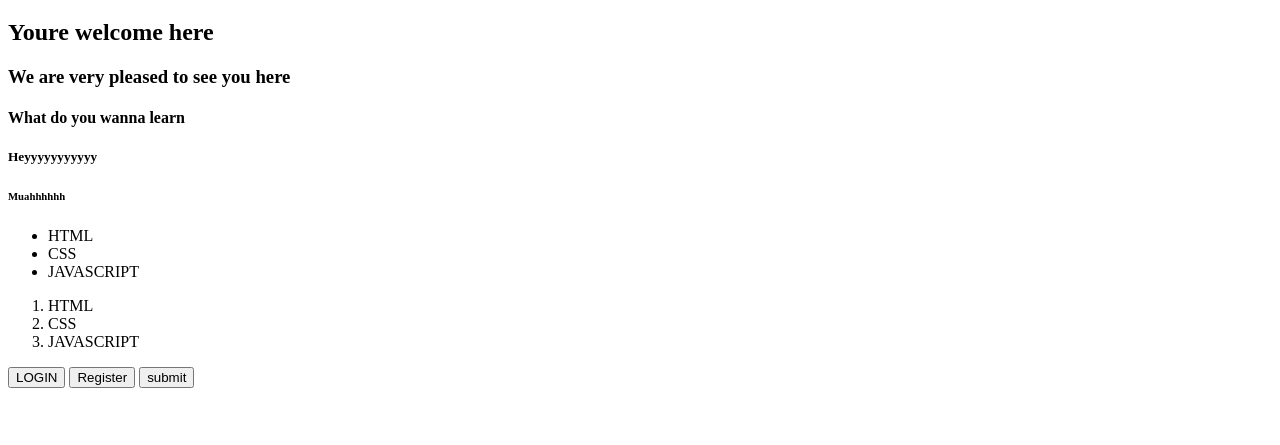
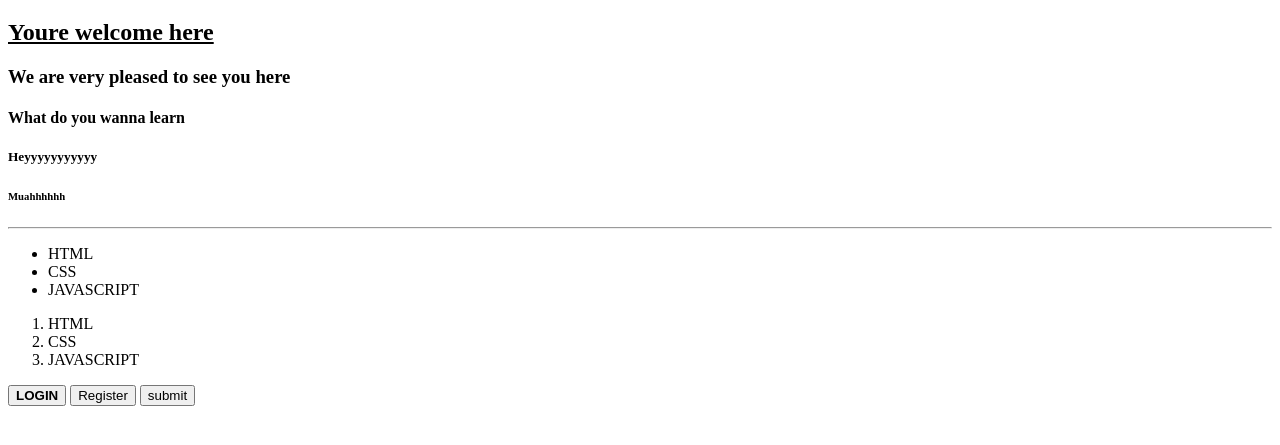
Before and after one commit to Adwoa-cell/T4G_lessonone, a plain HTML site: page index.html in a window 1280 px wide. Shown: the part 87-532 px from the top of the page. Drawn offline with Linux system fonts and the light colour scheme.

Commit message:
adding new features

```diff
--- a/index.html
+++ b/index.html
@@ -15,11 +15,11 @@
  <p></p>
  <p></p>
  <h1>Welcome to T4G</h1>
- <h2>Youre welcome here</h2>
+ <h2><u>Youre welcome here</u></h2>
  <h3>We are very pleased to see you here</h3>
  <h4>What do you wanna learn</h4>
  <h5>Heyyyyyyyyyyy</h5>
- <h6>Muahhhhhh</h6>
+ <h6>Muahhhhhh</h6><hr>
  <ul>
     <li>HTML</li>
     <Li>CSS</Li>
@@ -31,8 +31,9 @@
     <Li>CSS</Li>
     <LI>JAVASCRIPT</LI>
  </ol>
-    <BUtton>LOGIN</BUtton>
+    <BUtton><b>LOGIN</b></BUtton>
     <BUtton>Register</BUtton>
     <button>submit</button>
+
 </body>
 </html>
```
